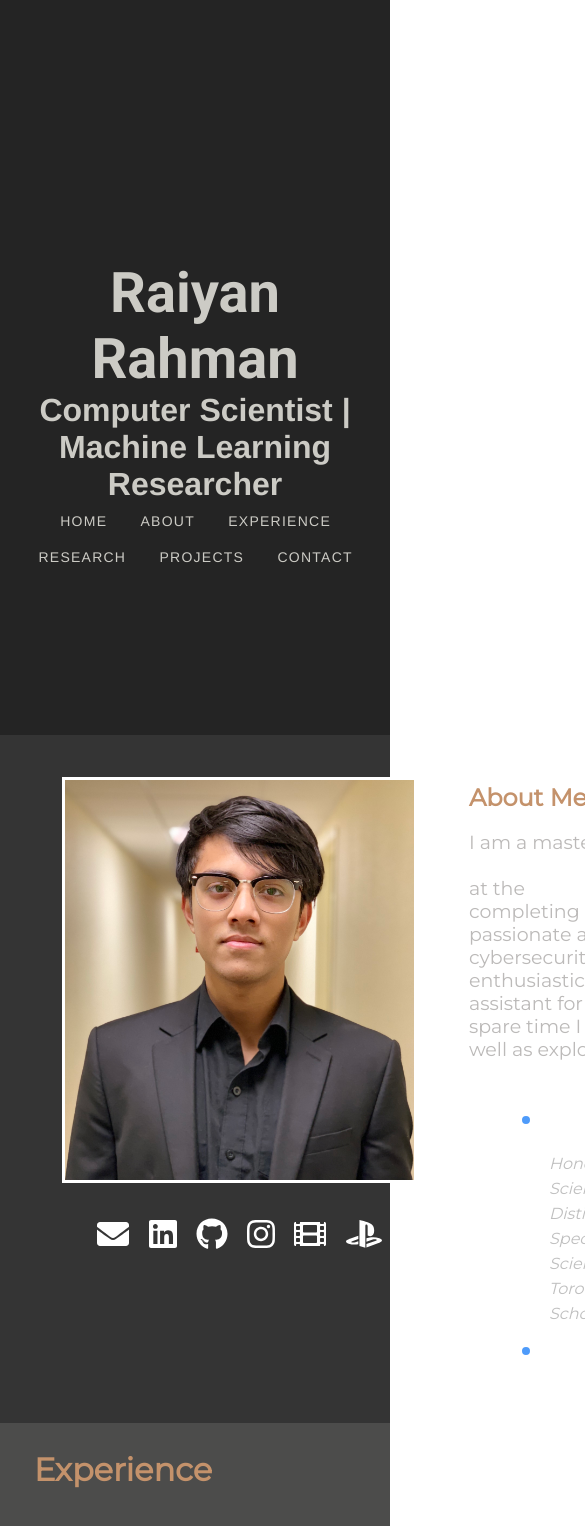
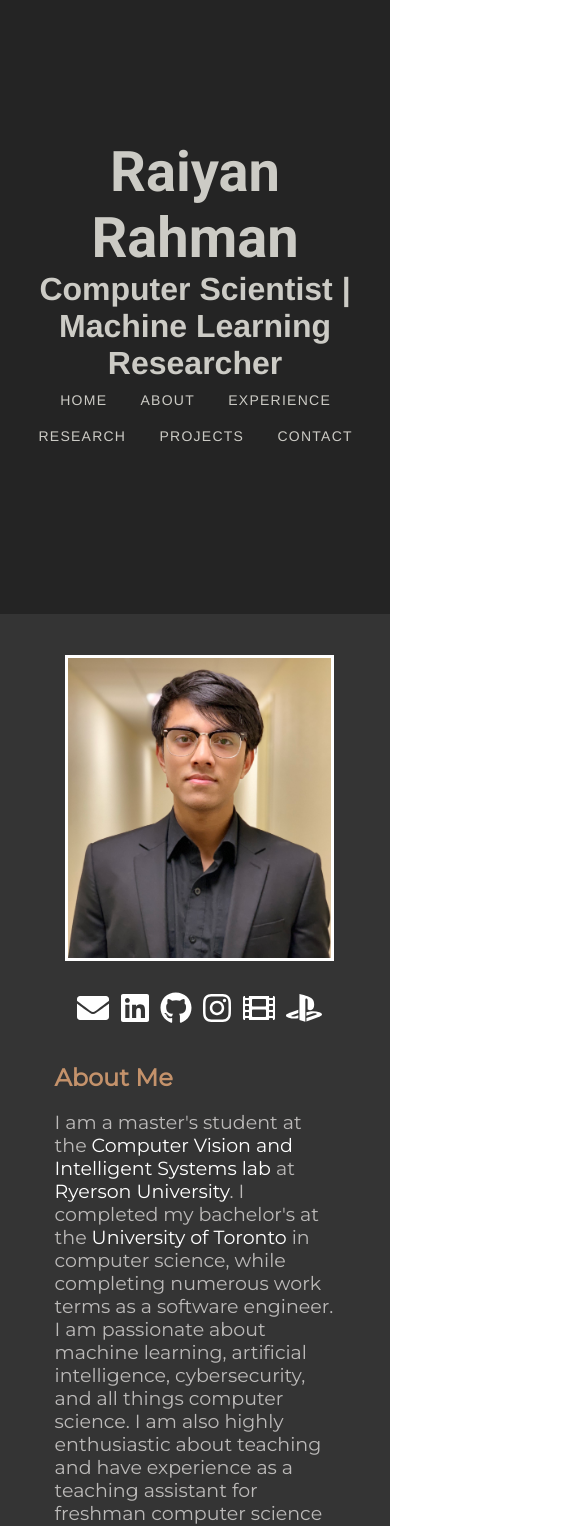
Before and after one commit to RaiyanRahman/webpage, a Vue app: page / in a window 390 px wide. Shown: the top 1526 px of the page, 585 px wide, since content can reach past the window. Built offline with nearby package versions, Linux system fonts and the light colour scheme.

Commit message:
Fixed spacing and sizing issues for mobile.

```diff
--- a/src/components/AboutMe.vue
+++ b/src/components/AboutMe.vue
@@ -1,7 +1,7 @@
 <template>
   <div class="aboutme">
       <div class="inline-child-left">
-          <img alt="Raiyan" src="../assets/raiyan.jpg" height="400">
+          <img id="raiyan" alt="Raiyan" src="../assets/raiyan.jpg">
           <v-row class="links">
             <a href="mailto:raiyan.rahman01@outlook.com"><font-awesome-icon :icon="['fas', 'envelope']" style="color: black; font-size: 2em;  margin: 2px;" /></a>
             <a target="_blank" href="https://www.linkedin.com/in/raiyan-rahman/"><font-awesome-icon :icon="['fab', 'linkedin']" style="color: #00A1F1; font-size: 2em;  margin: 2px;" /></a>
@@ -95,7 +95,35 @@ export default {
 
 <!-- Add "scoped" attribute to limit CSS to this component only -->
 <style scoped>
+
+@media screen and (max-width:1200px) {
+  #raiyan {
+    display: block;
+    margin: auto;
+    height: 300px;
+  }
+
+  .aboutme {
+    flex-wrap: wrap;
+  }
+
+  .inline-child-left {
+    width: 100%;
+    display: flex;
+  }
+
+  .inline-child-right {
+    width: 100%;
+    padding-top: 20px;
+  }
+
+  .education {
+    flex-wrap: wrap;
+  }
+}
+
 img {
+    height: 400px;
     outline-style: solid;
     outline-width: 3px;
 }
@@ -103,28 +131,32 @@ img {
 .about-desc {
     font-size: 19px;
     display:block;
-    width:600px;
+    width: 100%;
     word-wrap:break-word;
     color: #bcbab9;
 }
 
 .aboutme {
     background-color: #343434;
-    padding: 2rem 2rem 2rem 2rem;
+    padding-top: 2rem;
+    padding-bottom: 5%;
+    padding-left: 10%;
+    padding-right: 10%;
     margin-top: 10rem;
     display: flex;
 }
 
 .inline-child-left {
     display: inline-block;
-    margin-left: 10%;
+    margin-left: 5%;
     margin-right: 2%;
     margin-top: 4%;
+    margin-bottom: 4%;
 }
 
 .inline-child-right {
     display: inline-block;
-    margin-left: 3rem;
+    margin-left: 5%;
     margin-right: 5%;
     margin-top: 1rem;
 }
--- a/src/components/Research.vue
+++ b/src/components/Research.vue
@@ -87,7 +87,7 @@ img {
 }
 
 .paper-title {
-    padding: 0.5rem;
+    padding: 15px 0.5rem 0.5rem 0.5rem;
     color: #bcbab9;
 }
 
--- a/src/components/TitleBar.vue
+++ b/src/components/TitleBar.vue
@@ -14,7 +14,7 @@ export default {
 <!-- Add "scoped" attribute to limit CSS to this component only -->
 <style scoped>
 .title {
-  padding-top: 10rem
+  padding-top: 10%;
 }
 h1 {
   text-align: center;
```
